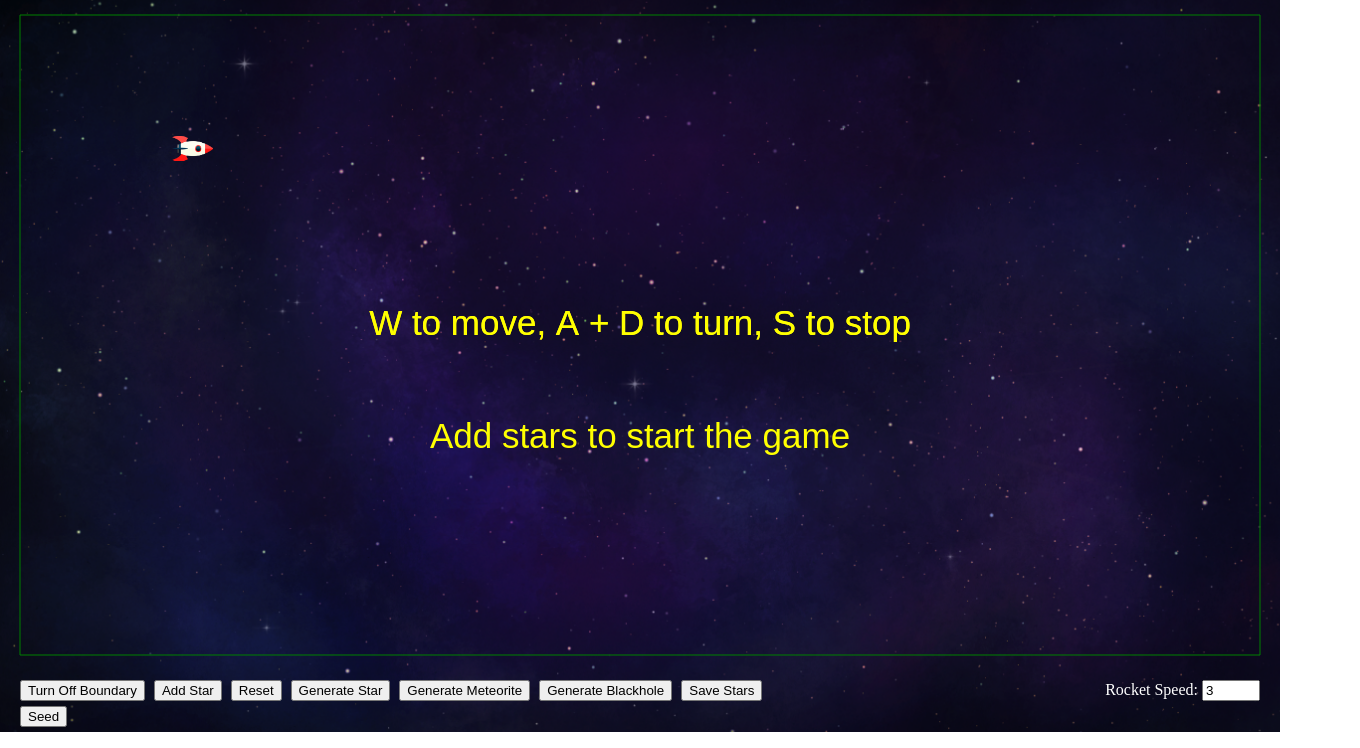
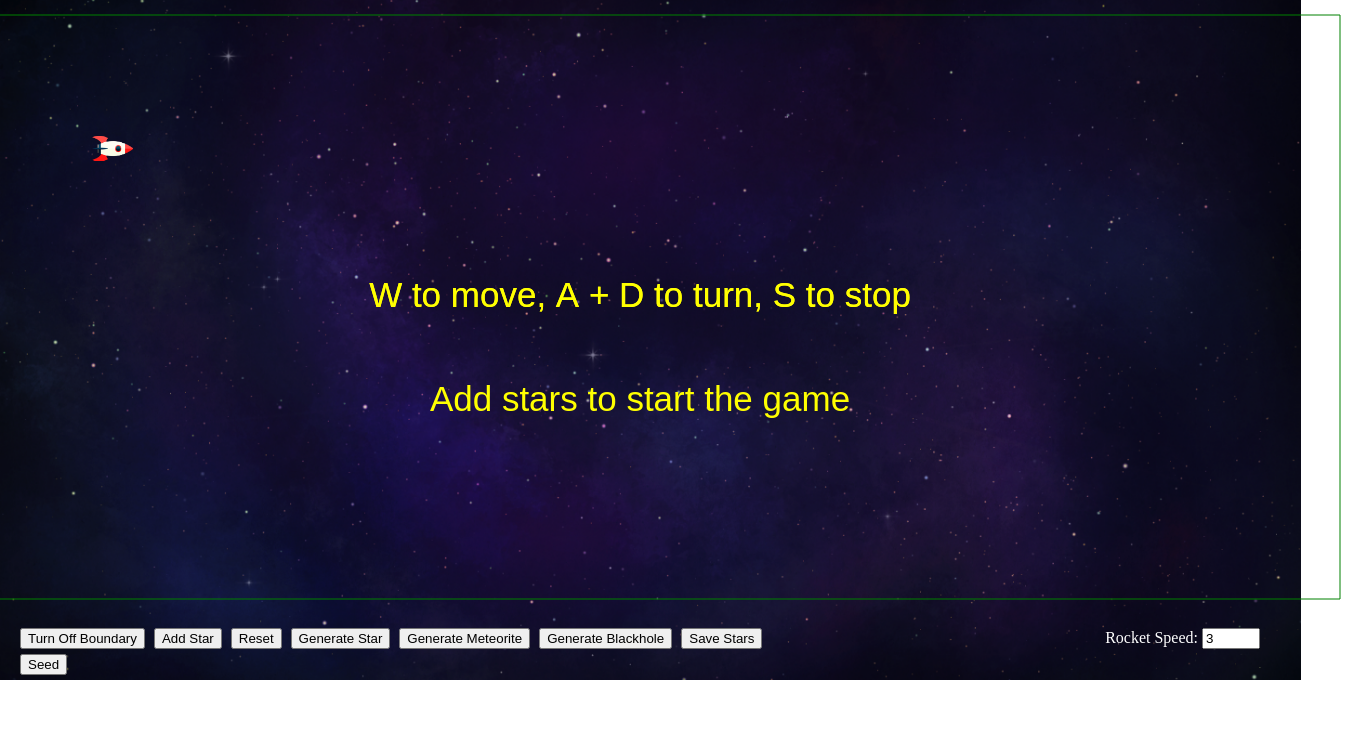
Before and after one commit to kennychu0510/ai_rocket, a website built with Vite: page client/static/index.html in a window 1280 px wide. Shown: the part 52-800 px from the top of the page, 1360 px wide, since content can reach past the window. Built offline with nearby package versions, Linux system fonts and the light colour scheme; files whose address does not match are found by name.

Commit message:
fix canvas ratio and fix reset button for rocket GA

```diff
--- a/client/static/index.css
+++ b/client/static/index.css
@@ -9,8 +9,6 @@ body {
 main {
   display: flex;
   justify-content: center;
-  min-height: 500px;
-  min-width: 800px;
 }
 
 #scoreboard {
--- a/client/static/index.html
+++ b/client/static/index.html
@@ -23,7 +23,9 @@
         </div>
     </div>
     <main>
-        <canvas></canvas>
+        <div id="canvas-container">
+            <canvas></canvas>
+        </div>
     </main>
     <div id="bottom-panel">
         <div id="control-panel-left" class="control-panel">
--- a/client/ts/game.ts
+++ b/client/ts/game.ts
@@ -188,6 +188,7 @@ export class Game {
     this.totalStars = 0;
     this.gameStarted = false;
     this.rocket.changeAcceleration(0.002 * this.canvasWidth);
+    this.rocketGA.reset();
     // console.log({ x: this.canvasWidth / 10, y: this.canvasHeight / 4 });
     // console.log(this.initialPosition);
   }
--- a/client/ts/index.ts
+++ b/client/ts/index.ts
@@ -19,6 +19,8 @@ const resetBtn = getDOMElement('#reset');
 const saveStarsBtn = getDOMElement('#save-stars');
 const boundaryModeBtn = getDOMElement('#boundary-mode');
 const seedBtn = getDOMElement('#seed');
+const canvasContainer = getDOMElement('#canvas-container');
+console.log(canvasContainer);
 
 const _scoreboard = document.querySelector('#scoreboard');
 if (!_scoreboard) throw new Error('score-board not found');
@@ -30,19 +32,19 @@ const timerSeconds = getDOMElement('#second');
 
 /* CANVAS */
 const canvasOffset = 120;
-canvas.width = window.innerWidth;
-canvas.height = window.innerHeight - canvasOffset;
+canvas.height = window.innerHeight * 0.78;
+canvas.width = window.innerHeight * 1.8;
+console.log('canvas ratio: ' + canvas.width / canvas.height);
 
 /* VARIABLES */
 const starSize = 20;
 const boundaryOffset = 20;
 
-
 const gameBoundaries: GameBoundary = {
   top: boundaryOffset,
-  bot: window.innerHeight - canvasOffset - boundaryOffset,
+  bot: canvas.height - boundaryOffset,
   left: boundaryOffset,
-  right: window.innerWidth - boundaryOffset,
+  right: canvas.width - boundaryOffset,
 };
 
 /* SET UP NEW GAME */
@@ -54,7 +56,11 @@ function animate() {
   game.ctx.clearRect(0, 0, canvas.width, canvas.height);
 
   /* CHECK IF ALL STARS COLLECTED */
-  if (game.totalStars === game.rocket.collectedStars && game.gameStarted && !game.startAI) {
+  if (
+    game.totalStars === game.rocket.collectedStars &&
+    game.gameStarted &&
+    !game.startAI
+  ) {
     game.statusMessage.updateMsg('Well Done!');
     game.rocket.stop();
     const endTime = new Date();
@@ -181,3 +187,8 @@ seedBtn.addEventListener('click', () => {
   game.seed();
   game.startGame();
 });
+
+window.addEventListener('resize', () => {
+  canvas.height = window.innerHeight * 0.78;
+  canvas.width = window.innerHeight * 1.8;
+});
--- a/client/ts/rocketGA.ts
+++ b/client/ts/rocketGA.ts
@@ -3,7 +3,7 @@ import { Game } from './game';
 import { Rocket } from './rocket';
 
 export class RocketGA {
-  private Population_size = 5;
+  private Population_size = 20;
   public Tick_Step = 500;
   private Survival_Rate = 0.9;
   private Mutation_Rate = 0.1;
@@ -44,6 +44,10 @@ export class RocketGA {
       rocket.draw();
     }
   }
+
+  reset() {
+    this.population = [];
+  }
   // evaluate() {
 
   // }
@@ -54,10 +58,7 @@ class RocketAI extends Rocket {
   survive: boolean;
   moves: Move[];
   rocketGA: RocketGA;
-  constructor(
-    game: Game,
-    rocketGA: RocketGA,
-  ) {
+  constructor(game: Game, rocketGA: RocketGA) {
     super(game);
     this.rocketGA = rocketGA;
     this.fitness = 0;
@@ -74,9 +75,9 @@ class RocketAI extends Rocket {
     case Move.up:
       {
         const x_direction =
-          this.acceleration * Math.sin(degreeToRadian(this.angle));
+            this.acceleration * Math.sin(degreeToRadian(this.angle));
         const y_direction =
-          -this.acceleration * Math.sin(degreeToRadian(90 - this.angle));
+            -this.acceleration * Math.sin(degreeToRadian(90 - this.angle));
         this.velocity.x = x_direction;
         this.velocity.y = y_direction;
       }
@@ -95,11 +96,10 @@ export enum Move {
   none = 0,
   up = 1,
   left = 2,
-  right = 3
+  right = 3,
 }
 
 // type Move = number // 0 = none, 1 = up, 2 = left, 3 = right
-
 
 function generateMoves(steps: number) {
   const listOfMoves: Move[] = [];
@@ -110,5 +110,5 @@ function generateMoves(steps: number) {
 }
 
 function getMove() {
-  return Math.floor(Math.random() * 4 ); // The maximum is inclusive and the minimum is inclusive
+  return Math.floor(Math.random() * 4); // The maximum is inclusive and the minimum is inclusive
 }
```
